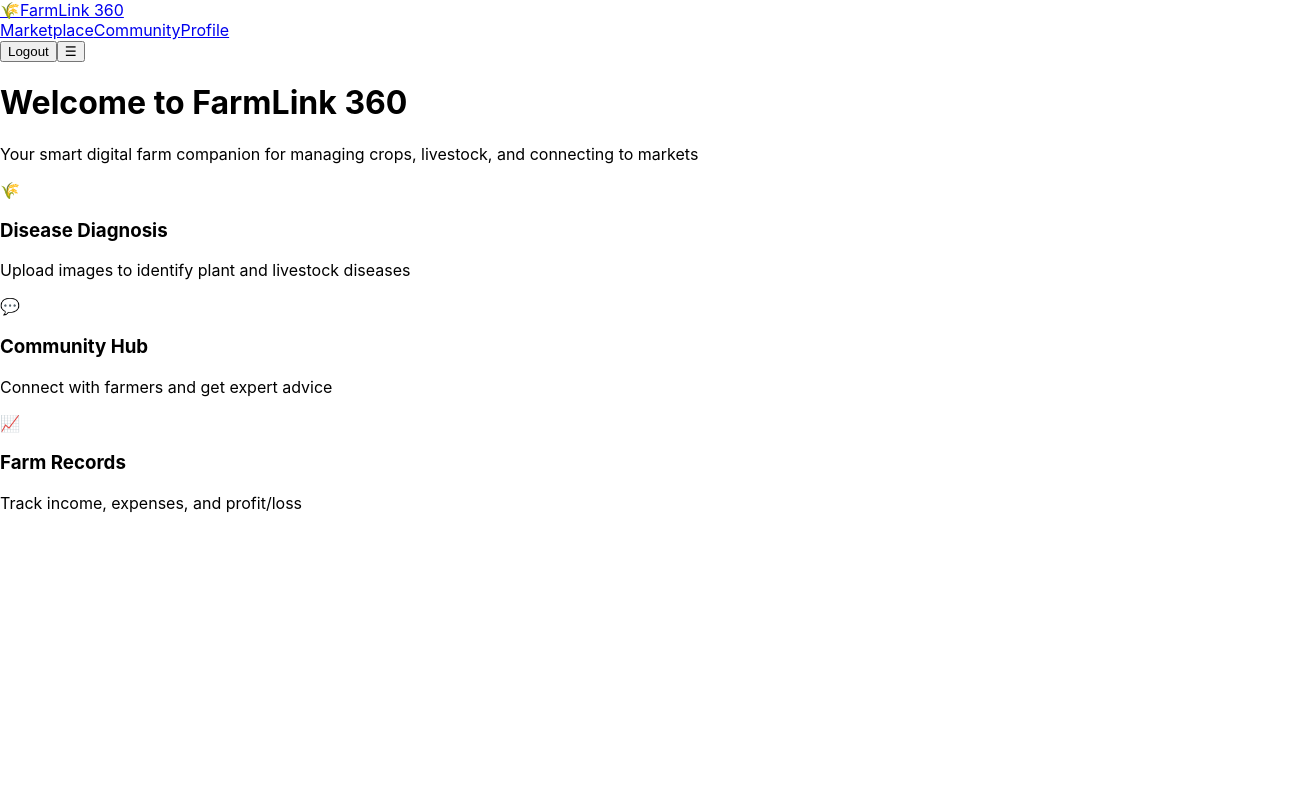
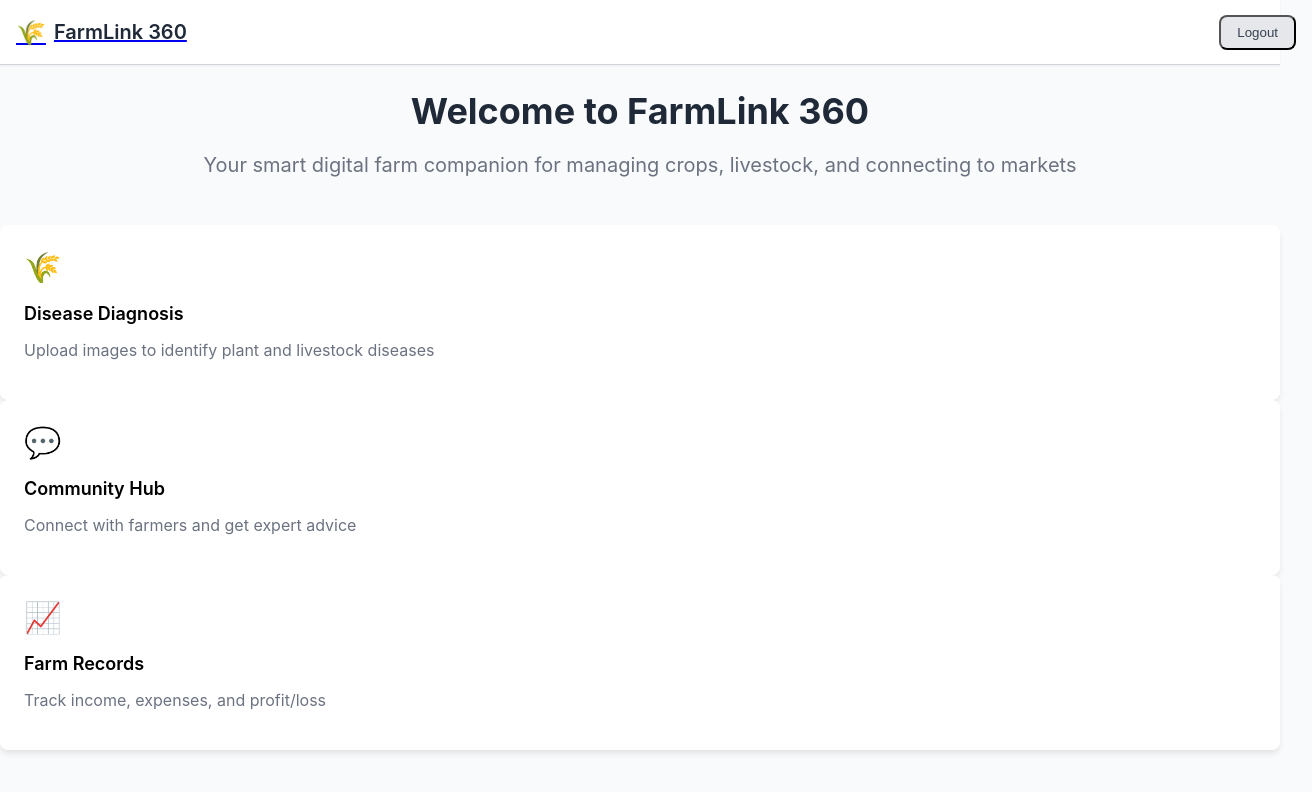
Before and after one commit to WanjiruMargaret/farm-link-fronted, a React (Create React App) app: page / in a window 1280 px wide. Shown: the top 792 px of the page, 1312 px wide, since content can reach past the window. Built offline with nearby package versions, Linux system fonts and the light colour scheme.

Commit message:
style: add CSS classes to replace Tailwind styling

```diff
--- a/src/index.css
+++ b/src/index.css
@@ -5,23 +5,113 @@ body {
     sans-serif;
   -webkit-font-smoothing: antialiased;
   -moz-osx-font-smoothing: grayscale;
+  background-color: #f9fafb;
 }
 
-@layer components {
-  .btn-primary {
-    @apply bg-primary text-white px-6 py-2 rounded-lg hover:bg-secondary transition-colors;
-  }
+/* Basic utility classes */
+.bg-primary { background-color: #22c55e; }
+.bg-secondary { background-color: #16a34a; }
+.bg-white { background-color: white; }
+.bg-gray-50 { background-color: #f9fafb; }
+.bg-gray-200 { background-color: #e5e7eb; }
 
-  .card {
-    @apply bg-white p-6 rounded-lg shadow-md hover:shadow-lg transition-shadow;
-  }
+.text-white { color: white; }
+.text-gray-600 { color: #6b7280; }
+.text-gray-700 { color: #374151; }
+.text-gray-800 { color: #1f2937; }
 
-  .fade-in {
-    animation: fadeIn 0.5s ease-in;
-  }
+.px-4 { padding-left: 1rem; padding-right: 1rem; }
+.px-6 { padding-left: 1.5rem; padding-right: 1.5rem; }
+.px-8 { padding-left: 2rem; padding-right: 2rem; }
+.py-2 { padding-top: 0.5rem; padding-bottom: 0.5rem; }
+.py-3 { padding-top: 0.75rem; padding-bottom: 0.75rem; }
+.py-4 { padding-top: 1rem; padding-bottom: 1rem; }
+.py-8 { padding-top: 2rem; padding-bottom: 2rem; }
+.p-6 { padding: 1.5rem; }
+.p-8 { padding: 2rem; }
+
+.mb-2 { margin-bottom: 0.5rem; }
+.mb-4 { margin-bottom: 1rem; }
+.mb-6 { margin-bottom: 1.5rem; }
+.mb-8 { margin-bottom: 2rem; }
+.mb-12 { margin-bottom: 3rem; }
+.mr-8 { margin-right: 2rem; }
+.mt-8 { margin-top: 2rem; }
+
+.rounded-lg { border-radius: 0.5rem; }
+.rounded-full { border-radius: 9999px; }
+
+.shadow-sm { box-shadow: 0 1px 2px 0 rgb(0 0 0 / 0.05); }
+.shadow-md { box-shadow: 0 4px 6px -1px rgb(0 0 0 / 0.1); }
+
+.border { border: 1px solid #d1d5db; }
+.border-b { border-bottom: 1px solid #d1d5db; }
+.border-gray-200 { border-color: #e5e7eb; }
+.border-gray-300 { border-color: #d1d5db; }
+
+.flex { display: flex; }
+.items-center { align-items: center; }
+.justify-between { justify-content: space-between; }
+.justify-end { justify-content: flex-end; }
+.space-x-2 > * + * { margin-left: 0.5rem; }
+.space-x-4 > * + * { margin-left: 1rem; }
+.space-x-6 > * + * { margin-left: 1.5rem; }
+.space-x-8 > * + * { margin-left: 2rem; }
+.space-y-4 > * + * { margin-top: 1rem; }
+.gap-4 { gap: 1rem; }
+.gap-8 { gap: 2rem; }
+
+.grid { display: grid; }
+.grid-cols-1 { grid-template-columns: repeat(1, minmax(0, 1fr)); }
+@media (min-width: 768px) {
+  .md\:grid-cols-2 { grid-template-columns: repeat(2, minmax(0, 1fr)); }
+  .md\:flex { display: flex; }
+  .md\:hidden { display: none; }
 }
 
-@keyframes fadeIn {
-  from { opacity: 0; transform: translateY(20px); }
-  to { opacity: 1; transform: translateY(0); }
-}
+.hidden { display: none; }
+
+.text-sm { font-size: 0.875rem; }
+.text-lg { font-size: 1.125rem; }
+.text-xl { font-size: 1.25rem; }
+.text-2xl { font-size: 1.5rem; }
+.text-3xl { font-size: 1.875rem; }
+.text-4xl { font-size: 2.25rem; }
+
+.font-medium { font-weight: 500; }
+.font-semibold { font-weight: 600; }
+.font-bold { font-weight: 700; }
+
+.max-w-6xl { max-width: 72rem; }
+.mx-auto { margin-left: auto; margin-right: auto; }
+
+.w-full { width: 100%; }
+.w-32 { width: 8rem; }
+.h-16 { height: 4rem; }
+.h-32 { height: 8rem; }
+.h-full { height: 100%; }
+
+.flex-1 { flex: 1 1 0%; }
+
+.overflow-hidden { overflow: hidden; }
+.object-cover { object-fit: cover; }
+
+.transition-shadow { transition: box-shadow 0.15s ease-in-out; }
+.hover\:shadow-md:hover { box-shadow: 0 4px 6px -1px rgb(0 0 0 / 0.1); }
+.hover\:bg-secondary:hover { background-color: #16a34a; }
+.hover\:bg-gray-300:hover { background-color: #d1d5db; }
+.hover\:text-gray-800:hover { color: #1f2937; }
+
+.focus\:outline-none:focus { outline: none; }
+.focus\:ring-2:focus { box-shadow: 0 0 0 2px #22c55e; }
+
+.container { width: 100%; margin: 0 auto; padding: 0 1rem; }
+@media (min-width: 640px) { .container { max-width: 640px; } }
+@media (min-width: 768px) { .container { max-width: 768px; } }
+@media (min-width: 1024px) { .container { max-width: 1024px; } }
+@media (min-width: 1280px) { .container { max-width: 1280px; } }
+
+.min-h-screen { min-height: 100vh; }
+
+.text-center { text-align: center; }
+.text-right { text-align: right; }
```
